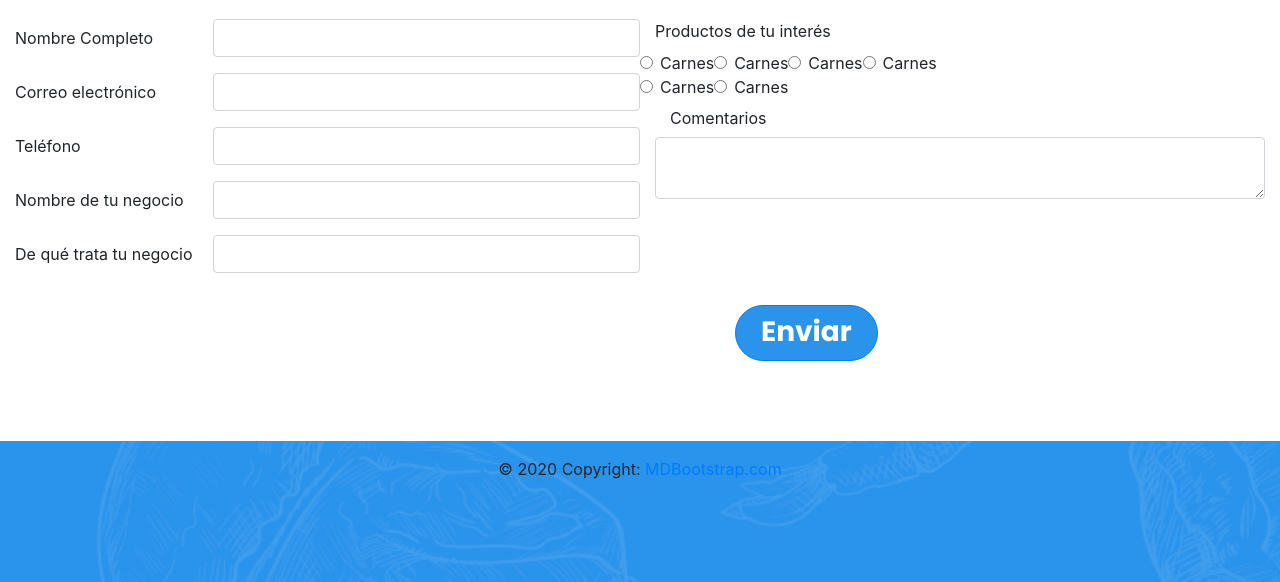
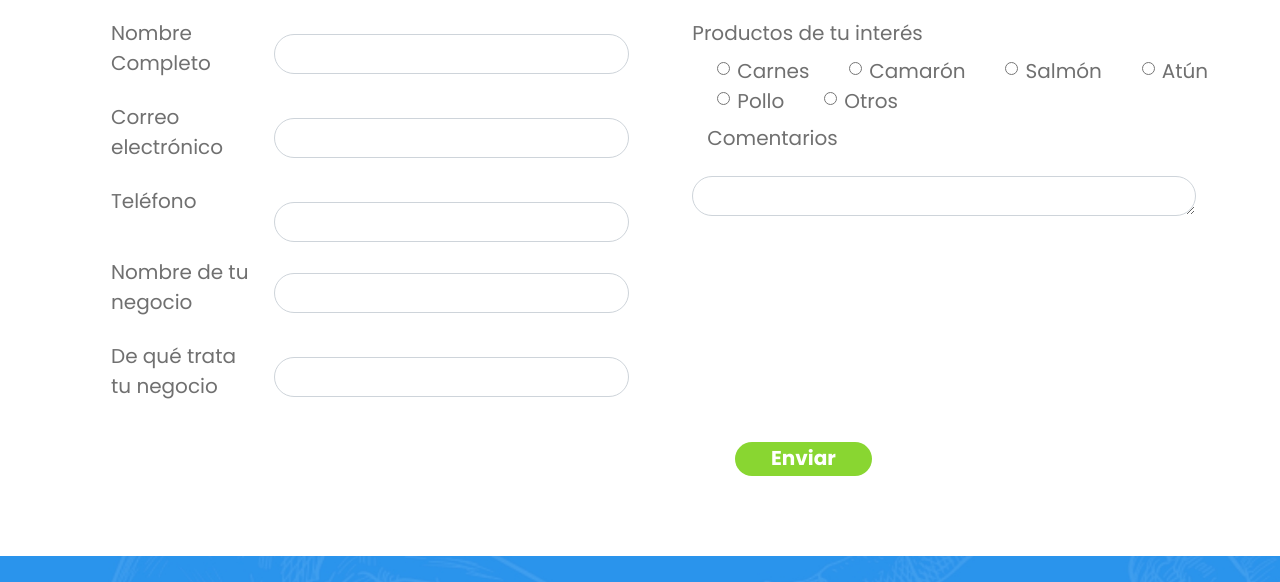
Before and after one commit to LiliF22/mayoreo, a website built with Parcel: page index.html in a window 1280 px wide. Shown: the part 7552-8134 px from the top of the page. Built offline with nearby package versions, Linux system fonts and the light colour scheme.

Commit message:
Subiendo avance de formulario

```diff
--- a/css/main.scss
+++ b/css/main.scss
@@ -345,12 +345,49 @@ header {
   border-bottom-width: 4px;
   border-bottom-color: $green;
 }
-.img-footer{
+.container-fluid label {
+  font-family: $poppinsRegular;
+  font-size: 20px;
+  color: $gray;
+}
+.form-control {
+  border-radius: 25px;
+  height: 40px;
+  margin-top: 15px;
+}
+.form-section-l {
+  margin-left: 6rem;
+}
+.form-section-r {
+  margin-left: 3rem;
+}
+.form-check{
+  margin-left: 2.5rem;
+}
+.btn-send {
+  font-family: $poppinsBold;
+  font-size: 20px;
+  background-color: $green;
+  color: $white;
+  padding-left: 35px;
+  padding-right: 35px;
+  padding-bottom: 1px;
+  padding-top: 1px;
+  margin-bottom: 4rem;
+  border-radius: 40px;}
+
+.page-footer {
   width: 100%;
   min-height: 50vh;
   background-image: url('/img/footer.jpg');
   background-repeat: no-repeat;
   background-size: cover;
 }
+.page-footer img{
+  width: 28%;
+  height: 28%;
+  margin-left: 25rem;
+  margin-top: 2rem;
+}
 
 /*Responsive part*/
--- a/index.html
+++ b/index.html
@@ -344,37 +344,37 @@
       </div>
     </div>
     <!-- Contactanos -->
+    <div class="title-contact-us">
+      <h1>
+        ¿Quieres que nos comuniquemos contigo? <br>
+        Ayudanos a ll<a>enar el siguient</a>e formulario:
+      </h1>
+    </div>
     <div class="container-fluid">
-      <div class="title-contact-us">
-        <h1>
-          ¿Quieres que nos comuniquemos contigo? <br>
-          Ayudanos a ll<a>enar el siguient</a>e formulario:
-        </h1>
-      </div>
       <div class="row">
-        <div class="col-sm-6">
+        <div class="col-sm-5 form-section-l">
           <div class="form-group row">
-            <label class="col-4 col-form-label">Nombre Completo</label>
+            <label class="col-4 ">Nombre Completo</label>
             <input type="text" class="form-control col-8">
           </div>
           <div class="form-group row">
-            <label class="col-4 col-form-label">Correo electrónico</label>
+            <label class="col-4">Correo electrónico</label>
             <input type="email" class="form-control col-8">
           </div>
           <div class="form-group row">
-            <label class="col-4 col-form-label">Teléfono</label>
+            <label class="col-4">Teléfono</label>
             <input type="tel" class="form-control col-8">
           </div>
           <div class="form-group row">
-            <label class="col-4 col-form-label">Nombre de tu negocio</label>
+            <label class="col-4 ">Nombre de tu negocio</label>
             <input type="text" class="form-control col-8">
           </div>
           <div class="form-group row">
-            <label class="col-4 col-form-label">De qué trata tu negocio</label>
+            <label class="col-4 ">De qué trata tu negocio</label>
             <input type="text" class="form-control col-8">
           </div>
         </div>
-        <div class="col-sm-6">
+        <div class="col-sm-5 form-section-r">
           <label>Productos de tu interés</label>
           <div class="row">
             <div class="form-check">
@@ -383,42 +383,42 @@
             </div>
             <div class="form-check">
               <input type="radio" class="form-check-input">
-              <label class="form-check-label">Carnes</label>
+              <label class="form-check-label">Camarón</label>
             </div>
             <div class="form-check">
               <input type="radio" class="form-check-input">
-              <label class="form-check-label">Carnes</label>
+              <label class="form-check-label">Salmón</label>
             </div>
             <div class="form-check">
               <input type="radio" class="form-check-input">
-              <label class="form-check-label">Carnes</label>
+              <label class="form-check-label">Atún</label>
             </div>
           </div>
           <div class="row">
             <div class="form-check">
               <input type="radio" class="form-check-input">
-              <label class="form-check-label">Carnes</label>
+              <label class="form-check-label">Pollo</label>
             </div>
             <div class="form-check">
               <input type="radio" class="form-check-input">
-              <label class="form-check-label">Carnes</label>
+              <label class="form-check-label">Otros</label>
             </div>
           </div>
-          <div class="form-group">
+          <div class="form-group ">
             <label class="col-4 col-form-label">Comentarios</label>
             <textarea class="form-control"></textarea>
           </div>
         </div>
       </div>
       <div class="form-group">
-        <button class="btn btn-primary">Enviar</button>
+        <button class="btn btn-send" role="button">Enviar</button>
       </div>
     </div>
 <!-- Footer -->
-<footer class="page-footer img-footer">
+<footer class="page-footer">
   <div class="container">
     <div class="row">
-
+      <img src="/img/Logo_menita_blanco.png">
     </div>
   </div>
   <!-- Copyright -->
```
Also changed, not shown: css/main.css, img/Logo_menita_blanco.png (added), 1 other file.
